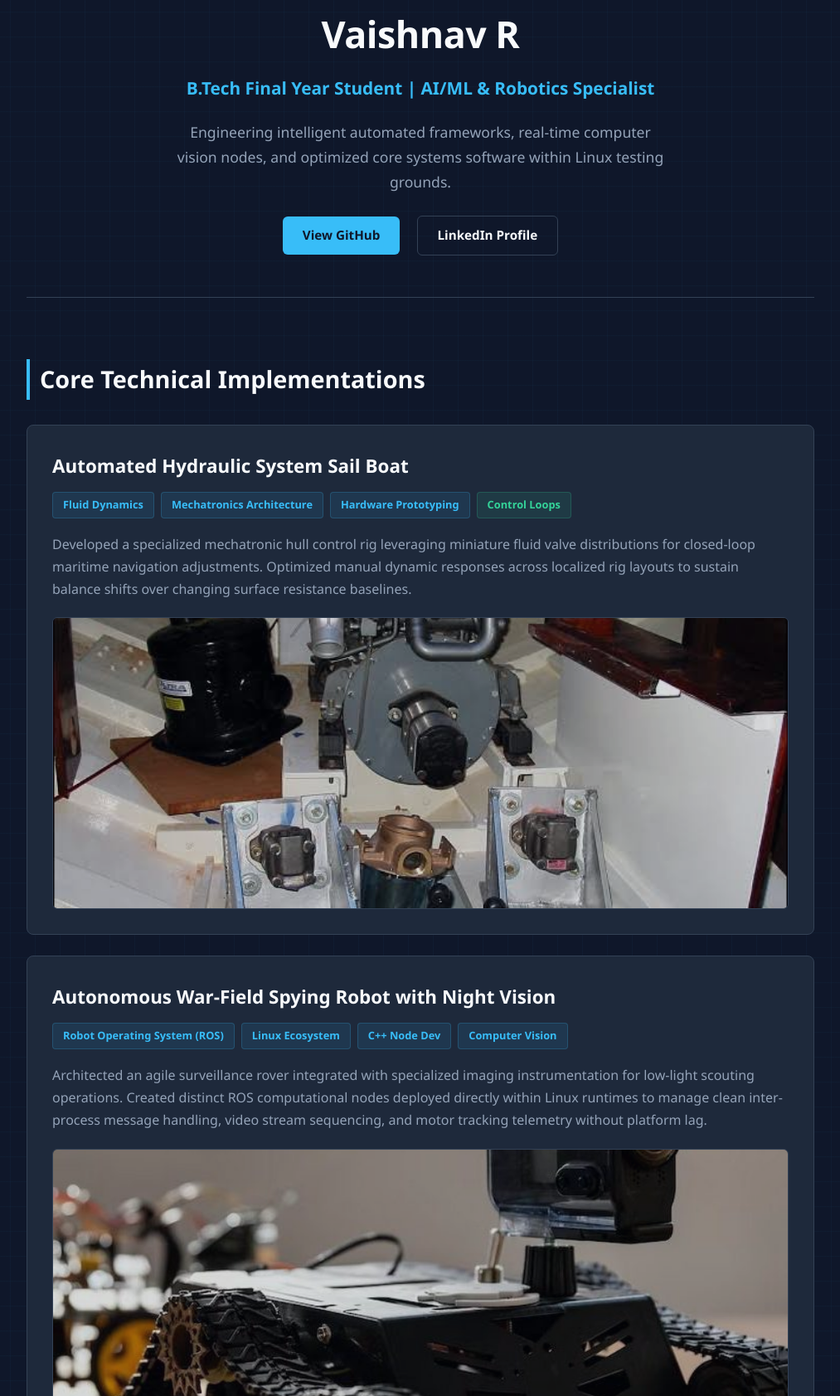
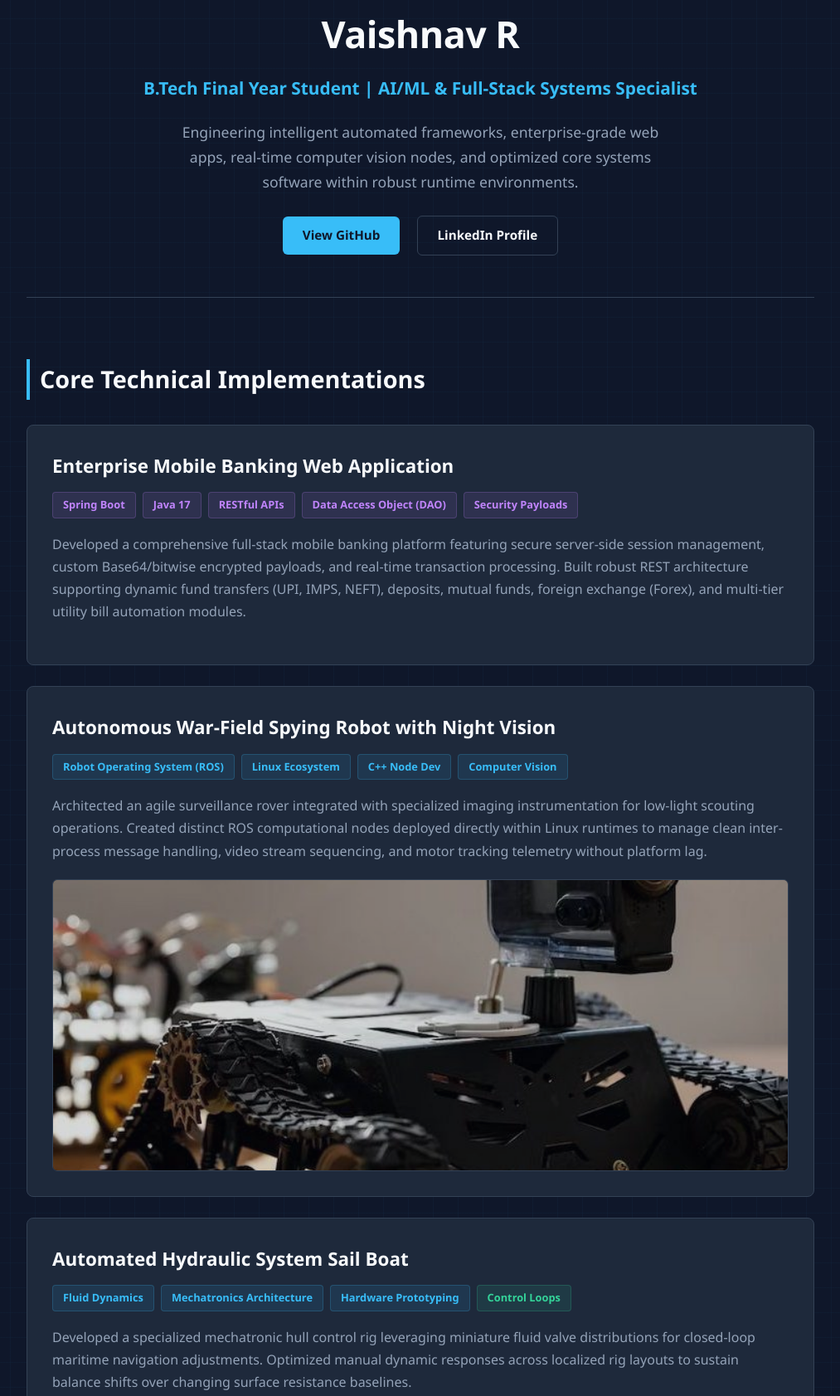
Before and after one commit to Vvaaishnav/Vvaaishnav.github.io, a plain HTML site: page index.html in a window 1280 px wide. Shown: the part 275-1958 px from the top of the page at 83% size, without its empty margins (133-1146 px from the left). Drawn offline with Linux system fonts and the light colour scheme.

Commit message:
Update index.html

```diff
--- a/index.html
+++ b/index.html
@@ -14,12 +14,12 @@
             --text-secondary: #94a3b8;
             --accent-blue: #38bdf8;
             --accent-green: #34d399;
+            --accent-purple: #c084fc;
         }
 
         body {
             font-family: 'Segoe UI', Tahoma, Geneva, Verdana, sans-serif;
             margin: 0;
-            /* Integrated Animated Cyberpunk Grid Design */
             background-color: var(--bg-main);
             background-image:
                 linear-gradient(rgba(56, 189, 248, 0.03) 1px, transparent 1px),
@@ -43,7 +43,6 @@
             border-bottom: 1px solid var(--border-color);
         }
 
-        /* Profile Image Styling Added Here */
         .profile-img-container {
             margin-bottom: 24px;
         }
@@ -180,6 +179,12 @@
             border: 1px solid rgba(52, 211, 153, 0.2);
         }
 
+        .tag-purple {
+            background: rgba(192, 132, 252, 0.1);
+            color: var(--accent-purple);
+            border: 1px solid rgba(192, 132, 252, 0.2);
+        }
+
         .project-description {
             color: var(--text-secondary);
             margin: 0 0 20px 0;
@@ -261,8 +266,8 @@
             </div>
 
             <h1>Vaishnav R</h1>
-            <p class="subtitle">B.Tech Final Year Student | AI/ML & Robotics Specialist</p>
-            <p class="tagline">Engineering intelligent automated frameworks, real-time computer vision nodes, and optimized core systems software within Linux testing grounds.</p>
+            <p class="subtitle">B.Tech Final Year Student | AI/ML & Full-Stack Systems Specialist</p>
+            <p class="tagline">Engineering intelligent automated frameworks, enterprise-grade web apps, real-time computer vision nodes, and optimized core systems software within robust runtime environments.</p>
             <div class="cta-buttons">
                 <a href="https://github.com/Vvaaishnav" class="btn btn-primary" target="_blank">View GitHub</a>
                 <a href="https://www.linkedin.com/in/vaishnav-ai-ml" class="btn btn-secondary" target="_blank">LinkedIn Profile</a>
@@ -274,19 +279,17 @@
 
             <div class="project-card">
                 <div class="project-header">
-                    <h3 class="project-title">Automated Hydraulic System Sail Boat</h3>
+                    <h3 class="project-title">Enterprise Mobile Banking Web Application</h3>
                 </div>
                 <div class="project-tags">
-                    <span class="tag">Fluid Dynamics</span>
-                    <span class="tag">Mechatronics Architecture</span>
-                    <span class="tag">Hardware Prototyping</span>
-                    <span class="tag tag-alt">Control Loops</span>
+                    <span class="tag tag-purple">Spring Boot</span>
+                    <span class="tag tag-purple">Java 17</span>
+                    <span class="tag tag-purple">RESTful APIs</span>
+                    <span class="tag tag-purple">Data Access Object (DAO)</span>
+                    <span class="tag tag-purple">Security Payloads</span>
                 </div>
                 <div class="project-description">
-                    Developed a specialized mechatronic hull control rig leveraging miniature fluid valve distributions for closed-loop maritime navigation adjustments. Optimized manual dynamic responses across localized rig layouts to sustain balance shifts over changing surface resistance baselines.
-                </div>
-                <div class="projection-container">
-                    <img src="me1.jpeg" alt="3D Hydraulic System Blueprint" class="projection-img" onerror="this.style.display='none';">
+                    Developed a comprehensive full-stack mobile banking platform featuring secure server-side session management, custom Base64/bitwise encrypted payloads, and real-time transaction processing. Built robust REST architecture supporting dynamic fund transfers (UPI, IMPS, NEFT), deposits, mutual funds, foreign exchange (Forex), and multi-tier utility bill automation modules.
                 </div>
             </div>
 
@@ -310,6 +313,24 @@
 
             <div class="project-card">
                 <div class="project-header">
+                    <h3 class="project-title">Automated Hydraulic System Sail Boat</h3>
+                </div>
+                <div class="project-tags">
+                    <span class="tag">Fluid Dynamics</span>
+                    <span class="tag">Mechatronics Architecture</span>
+                    <span class="tag">Hardware Prototyping</span>
+                    <span class="tag tag-alt">Control Loops</span>
+                </div>
+                <div class="project-description">
+                    Developed a specialized mechatronic hull control rig leveraging miniature fluid valve distributions for closed-loop maritime navigation adjustments. Optimized manual dynamic responses across localized rig layouts to sustain balance shifts over changing surface resistance baselines.
+                </div>
+                <div class="projection-container">
+                    <img src="me1.jpeg" alt="3D Hydraulic System Blueprint" class="projection-img" onerror="this.style.display='none';">
+                </div>
+            </div>
+
+            <div class="project-card">
+                <div class="project-header">
                     <h3 class="project-title">Deterministic Multi-Process Linux Controller</h3>
                 </div>
                 <div class="project-tags">
@@ -328,12 +349,13 @@
             <h2>Technical Toolbelt</h2>
             <div class="skills-container">
                 <div class="skill-category">
-                    <h4>Artificial Intelligence</h4>
+                    <h4>Artificial Intelligence & Web</h4>
                     <ul class="skill-list">
-                        <li>Python Engineering</li>
+                        <li>Python & Java Engineering</li>
+                        <li>Spring Boot Framework</li>
                         <li>Predictive Modelling</li>
                         <li>Computer Vision Architectures</li>
-                        <li>Data Evaluation Layers</li>
+                        <li>RESTful API Design</li>
                     </ul>
                 </div>
                 <div class="skill-category">
```
